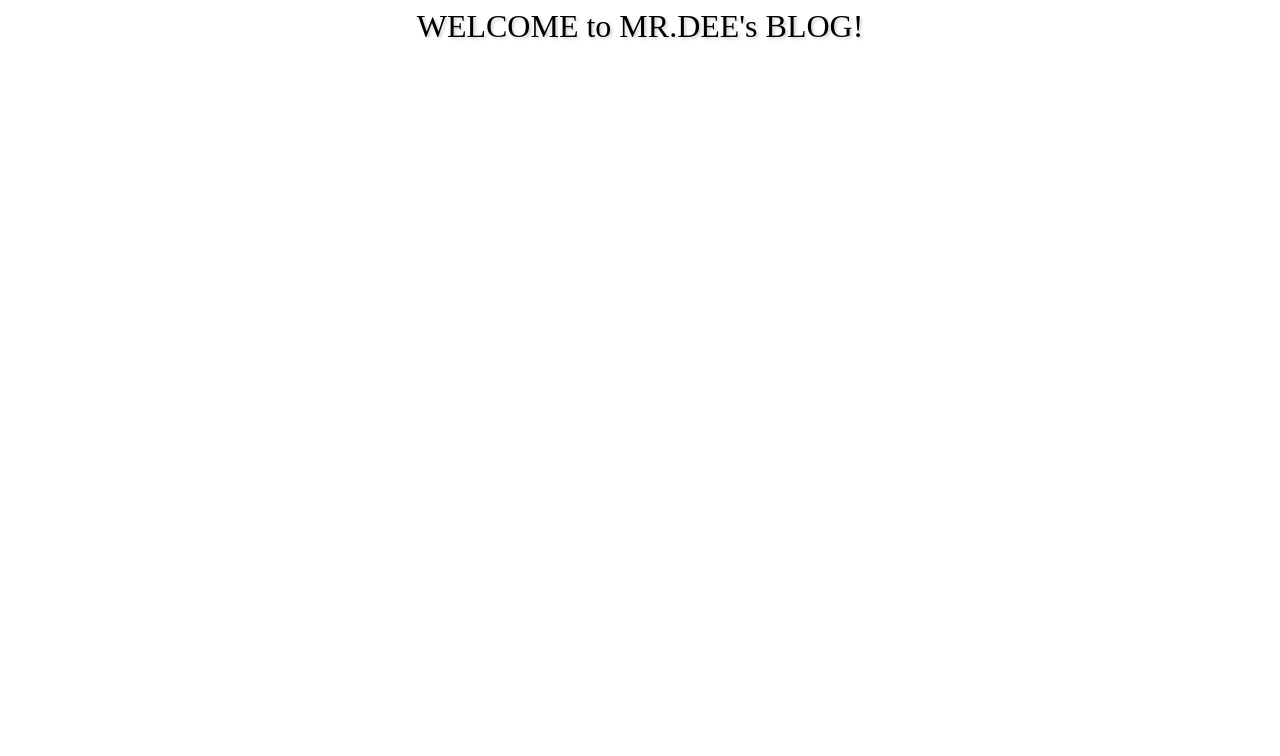
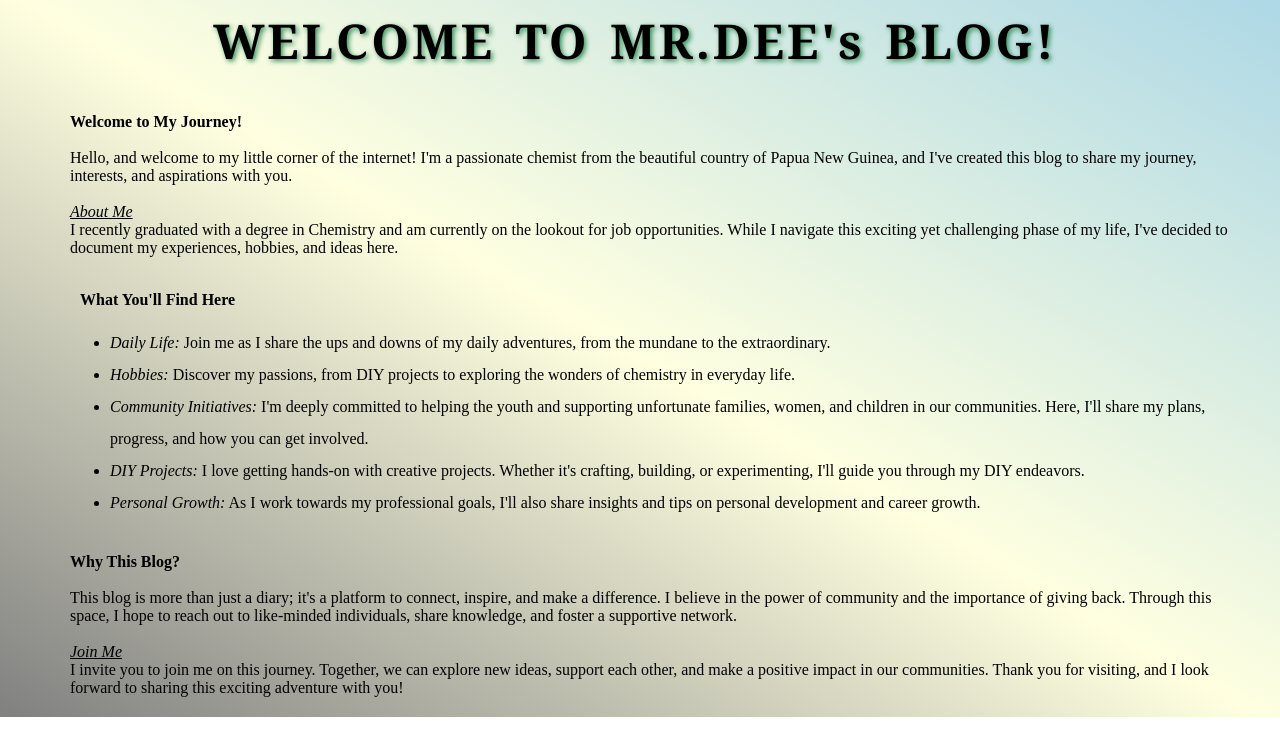
Before and after one commit to 675-MrDEE/Mr.DEE_BlogSite, a plain HTML site: page index.html in a window 1280 px wide. Drawn offline with Linux system fonts and the light colour scheme.

Commit message:
Landing Page
- Creating the landing page framework.
- Need to add more content...

```diff
--- a/index.html
+++ b/index.html
@@ -11,8 +11,45 @@
 
 <body>
     <header>
-        WELCOME to MR.DEE's BLOG!
+        WELCOME TO MR.DEE's BLOG!
     </header>
+    <p id="introduction">
+
+        <strong>Welcome to My Journey!</strong><br>
+        <br>
+
+        Hello, and welcome to my little corner of the internet! I'm a passionate chemist from the beautiful country of
+        Papua New Guinea, and I've created this blog to share my journey, interests, and aspirations with you.
+        <br>
+        <br> <em><u>About Me</u></em><br>
+        I recently graduated with a degree in Chemistry and am currently on the lookout for job opportunities. While I
+        navigate this exciting yet challenging phase of my life, I've decided to document my experiences, hobbies, and
+        ideas here.<br><br>
+    <ul><strong>What You'll Find Here</strong><br>
+    <br><li><em>Daily Life:</em> Join me as I share the ups and downs of my daily adventures, from the mundane to the extraordinary.
+    </li>
+    <li><em>Hobbies:</em> Discover my passions, from DIY projects to exploring the wonders of chemistry in everyday life.</li>
+    <li><em>Community Initiatives:</em> I'm deeply committed to helping the youth and supporting unfortunate families, women, and
+        children in our communities. Here, I'll share my plans, progress, and how you can get involved.</li>
+    <li><em>DIY Projects:</em> I love getting hands-on with creative projects. Whether it's crafting, building, or experimenting,
+        I'll guide you through my DIY endeavors.</li>
+    <li><em>Personal Growth:</em> As I work towards my professional goals, I'll also share insights and tips on personal
+        development and career growth.</li> </ul><br>
+    <div class="indent1">
+        <strong>Why This Blog?</strong><br>
+        <br>
+    This blog is more than just a diary; it's a platform to connect, inspire, and make a difference. I believe in the
+    power of community and the importance of giving back. Through this space, I hope to reach out to like-minded
+    individuals, share knowledge, and foster a supportive network.
+    <br><br>
+    <em><u>Join Me</u></em><br>
+
+    I invite you to join me on this journey. Together, we can explore new ideas, support each other, and make a positive
+    impact in our communities. Thank you for visiting, and I look forward to sharing this exciting adventure with you!
+    </div>
+
+    </p>
+
 </body>
 
 </html>
--- a/main.css
+++ b/main.css
@@ -1,5 +1,32 @@
 header{
+    font-family: Cambria, Cochin, Georgia, Times, 'Times New Roman', serif;
     text-align: center;
-    font-size: xx-large;
-    text-shadow: 2px 2px 3px lightGrey;
+    font-size: 3em;
+    text-shadow: 2px 2px 5px seagreen;
+    font-weight: bolder;
+    word-spacing: 5px;
+    letter-spacing: 3px;
+
 }
+
+body{
+    background: linear-gradient(30deg, grey, lightYellow, lightBlue);
+    background-repeat: no-repeat;
+    margin-left: 40px;
+    margin-right: 50px;
+    margin-bottom: 20px;
+}
+
+#introduction{
+    margin-top: 40px;
+    margin-left: 30px;
+}
+
+li{
+    margin-left: 30px;
+    line-height: 2em;
+}
+
+.indent1{
+    margin-left: 30px;
+}
```
